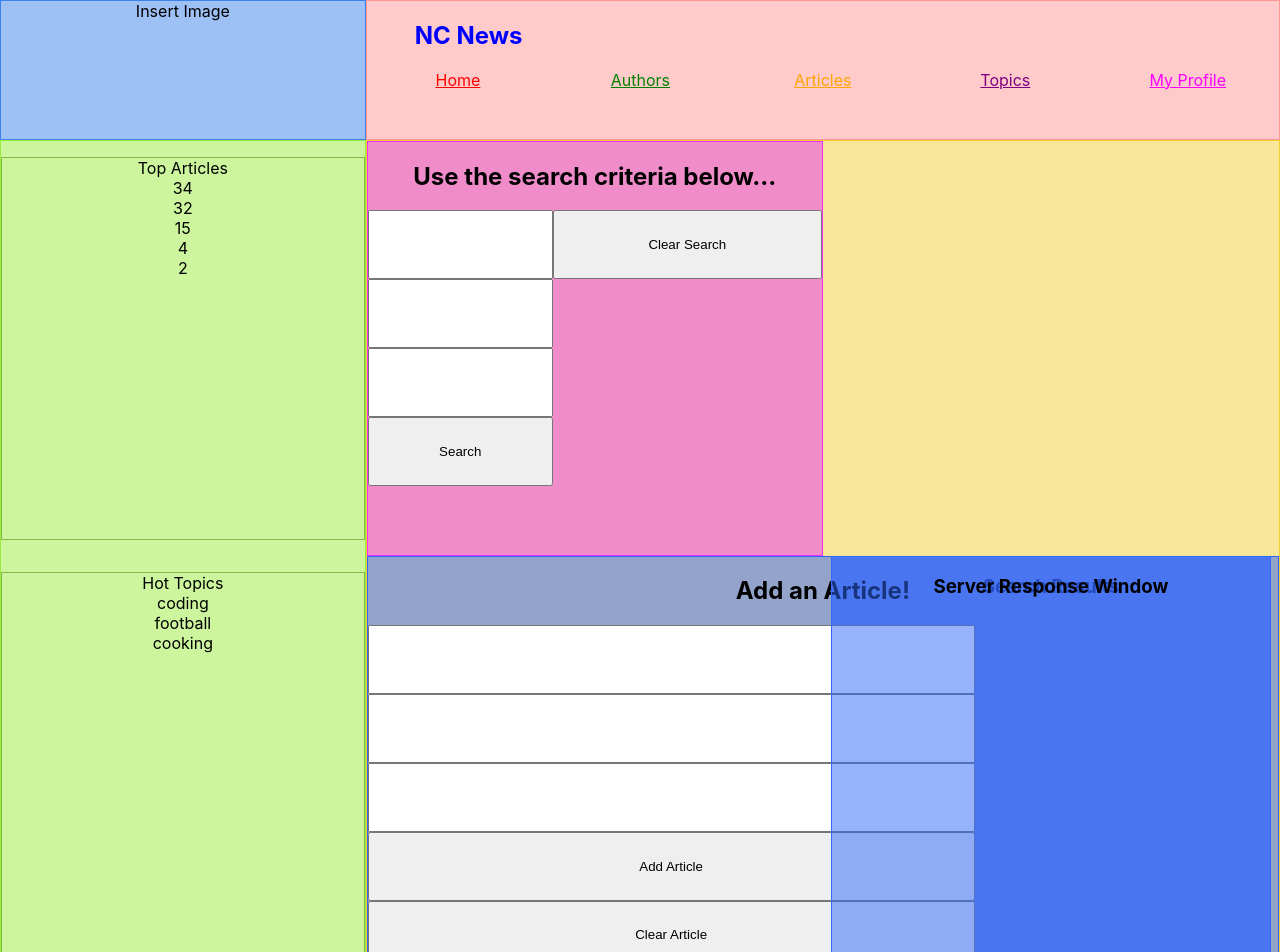
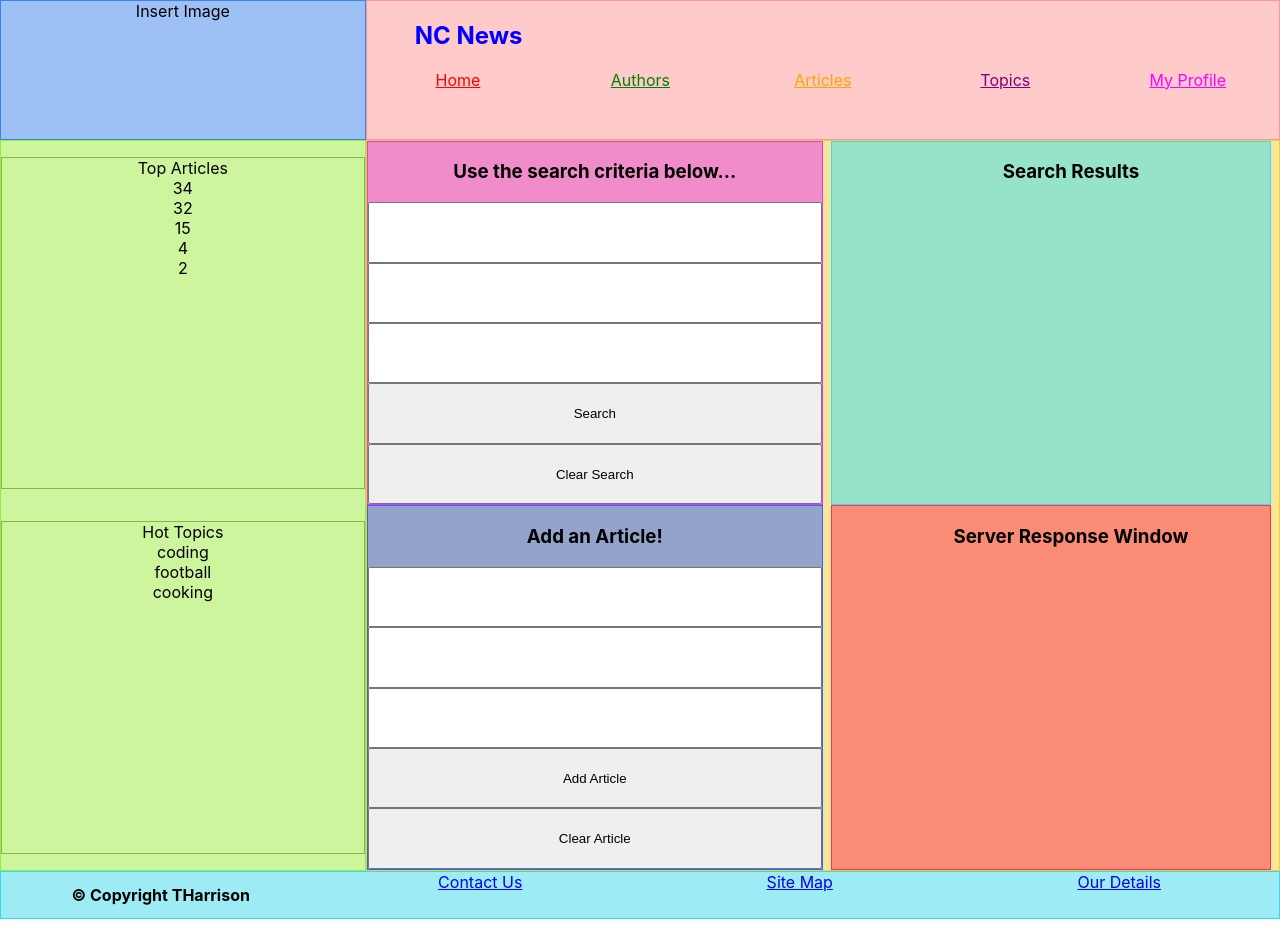
Before and after one commit to THarrison-Arup/nc-news, a React (Create React App) app: page /articles in a window 1280 px wide. Shown: the top 952 px of the page. After the commit the page ends 919 px from the top, so only its background shows below. Built offline with nearby package versions, Linux system fonts and the light colour scheme; the HTML template or start-up script is replaced by a standard one.

Commit message:
refactored css for articles components to restructure

```diff
--- a/src/Components/ArticlesAdderForm.jsx
+++ b/src/Components/ArticlesAdderForm.jsx
@@ -3,7 +3,7 @@ import React from "react";
 const ArticlesAdderForm = ({}) => {
   return (
     <form className="Articles-Add-Form">
-      <h2>Add an Article!</h2>
+      <h3>Add an Article!</h3>
       <input
         id="Articles-Add-Title"
         type="text"
--- a/src/Components/ArticlesAdderResponse.jsx
+++ b/src/Components/ArticlesAdderResponse.jsx
@@ -2,9 +2,11 @@ import React from "react";
 
 const ArticlesAdderResponse = () => {
   return (
-    <ul className="Articles-Add-Results">
-      <h3>Server Response Window</h3>
-    </ul>
+    <main className="Articles-Add-Results">
+      <ul >
+        <h3>Server Response Window</h3>
+      </ul>
+    </main>
   );
 };
 
--- a/src/Components/ArticlesSearchForm.jsx
+++ b/src/Components/ArticlesSearchForm.jsx
@@ -8,7 +8,7 @@ const ArticlesSearchForm = ({
 
   return (
     <form className="Articles-Search-Form">
-      <h2>Use the search criteria below...</h2>
+      <h3>Use the search criteria below...</h3>
       <input
         id="Articles-Search-ID"
         name="searchid"
--- a/src/Components/ArticlesSearchResponse.jsx
+++ b/src/Components/ArticlesSearchResponse.jsx
@@ -2,10 +2,12 @@ import React from "react";
 
 const ArticlesSearchResponse = () => {
   return (
-    <ul className="Articles-Search-Results">
-      <h3>Search Results</h3>
-      {/* <li>{article ? article.title : ""}</li> */}
-    </ul>
+    <main className="Articles-Search-Results">
+      <ul >
+        <h3>Search Results</h3>
+        {/* <li>{article ? article.title : ""}</li> */}
+      </ul>
+    </main>
   );
 };
 
--- a/src/Components/css/Main.css
+++ b/src/Components/css/Main.css
@@ -21,20 +21,19 @@
   grid-column: 1/2;
   grid-row: 1/2;
   display: grid;
-  grid-template-columns: 1fr 2fr;
+  grid-template-columns: 1fr;
   grid-template-rows: 1fr 1fr 1fr 1fr 1fr 1fr;
 }
 
 .Articles-Search-Results {
   border: 1px solid rgb(50, 223, 253);
   background: rgb(50, 223, 253, 0.5);
+  margin: 0;
+  margin-left: 0.5em;
+  margin-right: 0.5em;
+  padding: 0;
   grid-column: 2/3;
   grid-row: 1/2;
-}
-
-h2 {
-  grid-row: 1 / 2;
-  grid-column: 1 / 3;
 }
 
 #Articles-Search-ID {
@@ -57,25 +56,19 @@ h2 {
   grid-column: 1 / 2;
 }
 
-.Articles-Search-Results {
-  border: 1px solid rgb(50, 104, 253, 1.0);
-  background: rgb(50, 104, 253, 0.5);
-  margin: 0;
-  margin-left: 0.5em;
-  margin-right: 0.5em;
-  padding: 0;
-  grid-row: 2 / 7;
-  grid-column: 2 / 3;
+#Articles-Search-Clear {
+  grid-row: 6 / 7;
+  grid-column: 1 / 2;
 }
 
 .Articles-Add-Form {
   border: 1px solid rgb(50, 97, 253);
   background: rgb(50, 97, 253, 0.5);
-  grid-column: 1/3;
+  grid-column: 1/2;
   grid-row: 2/3;
   display: grid;
   grid-template-rows: 1fr 1fr 1fr 1fr 1fr 1fr;
-  grid-template-columns: 2fr 1fr;
+  grid-template-columns: 1fr;
 }
 
 #Articles-Add-Title {
@@ -104,8 +97,8 @@ h2 {
 }
 
 .Articles-Add-Results {
-  border: 1px solid rgb(50, 104, 253, 1.0);
-  background: rgb(50, 104, 253, 0.5);
+  border: 1px solid rgb(253, 50, 84);
+  background: rgb(253, 50, 84, 0.5);
   margin: 0;
   margin-left: 0.5em;
   margin-right: 0.5em;
```
